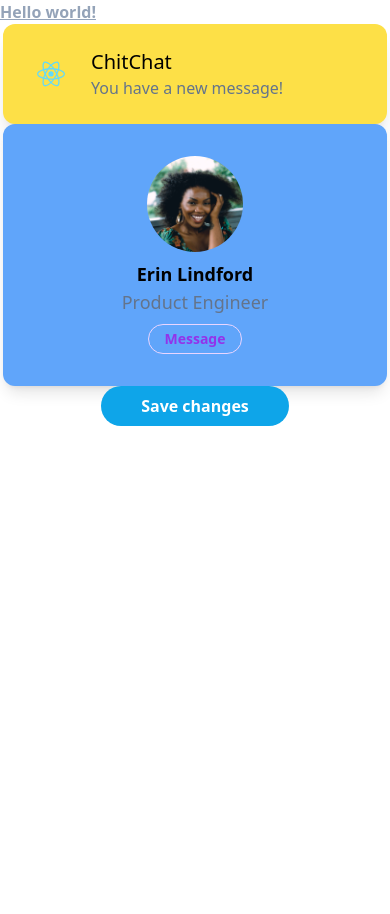
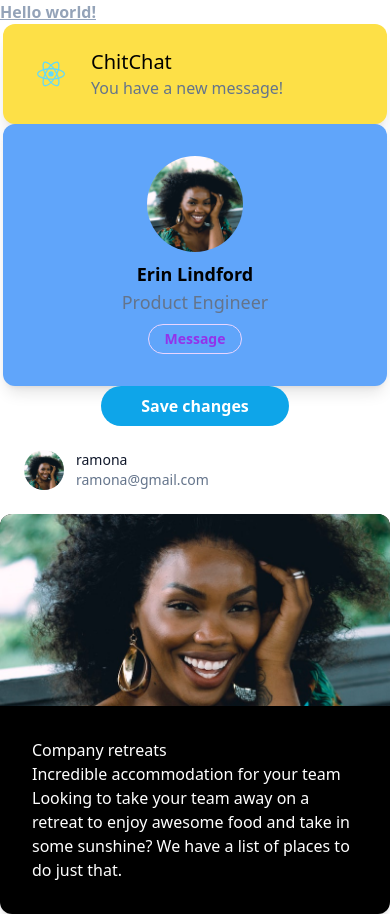
Before and after one commit to keliumJU/api-express, a React (Create React App) app in the folder tail-ui/: page / in a window 390 px wide. Before the commit the page ends 844 px from the top, so only its background shows below. Built offline with nearby package versions, Linux system fonts and the light colour scheme.

Commit message:
Add example with responsive desing in tailwind

```diff
--- a/tail-ui/src/App.js
+++ b/tail-ui/src/App.js
@@ -3,6 +3,7 @@ import ChitChat from './components/chitChat'
 import UserProfile from './components/userProfile'
 import ButtonHover from './components/buttonHover'
 import ListUsers from './components/listUsers';
+import CardResponsive from './components/CardResponsive';
 
 function App() {
   return (
@@ -14,6 +15,7 @@ function App() {
       <UserProfile/>
       <ButtonHover/>
       <ListUsers />
+      <CardResponsive />
     </div>
   );
 }
--- /dev/null
+++ b/tail-ui/src/components/CardResponsive.js
@@ -0,0 +1,20 @@
+import Image from '../erin-lindford.jpg'
+
+function CardResponsive() {
+  return (
+    <div className="max-w-md mx-auto bg-black rounded-xl shadow-md overflow-hidden md:max-w-2xl text-white">
+      <div className="md:flex">
+        <div className="md:shrink-0">
+          <img className="h-48 w-full object-cover md:h-full md:w-48" src={Image} alt=""/>
+        </div>
+        <div className='p-8'>
+          <div>Company retreats</div>
+          <a href="#">Incredible accommodation for your team</a>
+          <p>Looking to take your team away on a retreat to enjoy awesome food and take in some sunshine? We have a list of places to do just that.</p>
+        </div>
+      </div>
+    </div>
+  )
+}
+
+export default CardResponsive
--- a/tail-ui/src/components/listUsers.js
+++ b/tail-ui/src/components/listUsers.js
@@ -1,16 +1,18 @@
+import Erin from '../erin-lindford.jpg'
+
 function ListUsers() {
   return (
-    <>
-    <ul>
-      <li>
-        <img alt=""/>
-        <div>
-          <p></p>
-          <p></p>
-        </div>
-      </li>
-    </ul>
-    </>
+    <div>
+      <ul className="p-6 divide-y divide-slate-200">
+        <li className="flex py-4 first:pt-0 last:pb-0">
+          <img className="h-10 w-10 rounded-full" src={Erin} alt=""/>
+          <div className="ml-3 overflow-hidden">
+            <p class="text-sm font-medium text-slate-900">ramona</p>
+            <p class="text-sm text-slate-500 truncate">ramona@gmail.com</p>
+          </div>
+        </li>
+      </ul>
+    </div>
   )
 }
 
```
